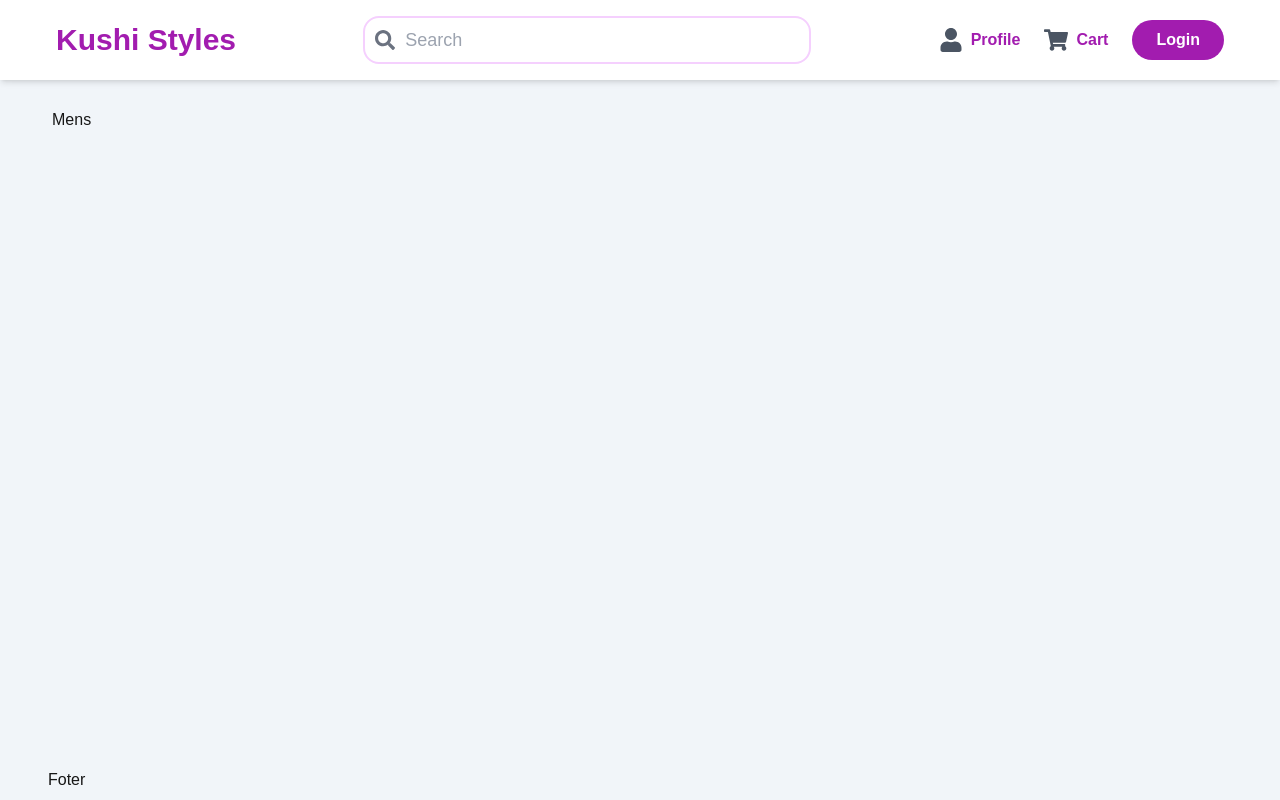
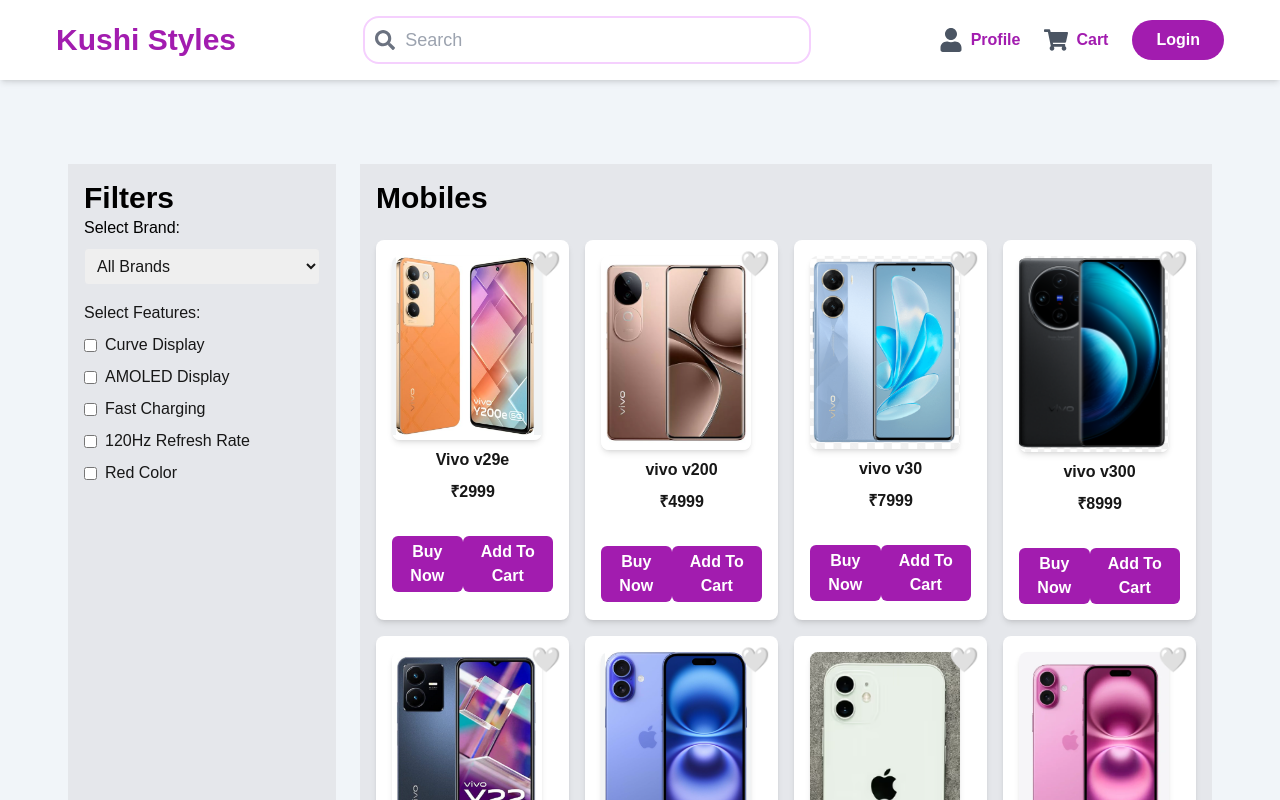
Before and after one commit to MonikaDevHJ/Kushi_Styles, a Next.js app: page /Catagories/Men in a window 1280 px wide. Shown: the top 800 px of the page. Built offline with nearby package versions, Linux system fonts and the light colour scheme.

Commit message:
making mens page

```diff
--- a/src/pages/Catagories/Men.tsx
+++ b/src/pages/Catagories/Men.tsx
@@ -1,11 +1,148 @@
-import React from 'react'
+import React, { useState } from "react";
+import Image from "next/image";
+import vivo1 from "../../assets/vivo1.png";
+import vivo2 from "../../assets/vivo2.png";
+import vivo3 from "../../assets/vivo3.png";
+import vivo4 from "../../assets/vivo4.png";
+import vivo5 from "../../assets/vivo5.png";
+import iphone1 from "../../assets/iphone1.png";
+import iphone2 from "../../assets/iphone2.png";
+import iphone3 from "../../assets/iphone3.png";
+import iphone4 from "../../assets/iphone4.png";
 
 const Men = () => {
+  const [selectedBrand, setSelectedBrand] = useState("All Brands");
+
+  const mobiles = [
+    { name: "Vivo v29e", brand: "Vivo", image: vivo1, price: 2999 },
+    { name: "vivo v200", brand: "Vivo", image: vivo2, price: 4999 },
+    { name: "vivo v30", brand: "Vivo", image: vivo3, price: 7999 },
+    { name: "vivo v300", brand: "Vivo", image: vivo4, price: 8999 },
+    { name: "vivo y2", brand: "Vivo", image: vivo5, price: 2999 },
+    { name: "iPhone 14", brand: "Iphone", image: iphone1, price: 2599 },
+    { name: "iPhone 14", brand: "Iphone", image: iphone4, price: 2999 },
+    { name: "iPhone 13", brand: "Iphone", image: iphone3, price: 3599 },
+    { name: "iPhone 12", brand: "Iphone", image: iphone2, price: 3999 },
+    { name: "iPhone 11", brand: "Iphone", image: iphone1, price: 9999 }
+  ];
+
+  // ✅ Filter mobiles based on selected brand
+  const filteredMobiles =
+    selectedBrand === "All Brands"
+      ? mobiles
+      : mobiles.filter(
+          (mobile) => mobile.brand.toLowerCase() === selectedBrand.toLowerCase()
+        );
+
   return (
-    <div>
-      <p>Mens</p>
+    <div className="mt-10 p-4">
+      <div className="grid grid-cols-1 md:grid-cols-3 lg:grid-cols-4 gap-6">
+        {/* Left Column - Filters */}
+        <div className="md:col-span-1 bg-gray-200 p-4">
+          <p className="text-black text-2xl md:text-3xl font-bold">Filters</p>
+
+          {/* Dropdown For Brands */}
+          <div className="mb-4">
+            <label className="block text-black font-medium">
+              Select Brand:
+            </label>
+            <select
+              className="w-full p-2 border rounded mt-2"
+              value={selectedBrand}
+              onChange={(e) => setSelectedBrand(e.target.value)}
+            >
+              <option value="All Brands">All Brands</option>
+              <option value="Vivo">Vivo</option>
+              <option value="Iphone">Iphone</option>
+              <option value="OnePlus">OnePlus</option>
+              <option value="Redmi">Redmi</option>
+              <option value="Samsung">Samsung</option>
+              <option value="Oppo">Oppo</option>
+            </select>
+          </div>
+
+          {/* Checkbox Filters */}
+          <div>
+            <p className="font-medium">Select Features:</p>
+            <div className="mt-2 space-y-2">
+              <label className="flex items-center">
+                <input type="checkbox" className="mr-2 accent-blue-500" />
+                Curve Display
+              </label>
+              <label className="flex items-center">
+                <input type="checkbox" className="mr-2 accent-blue-500" />
+                AMOLED Display
+              </label>
+              <label className="flex items-center">
+                <input type="checkbox" className="mr-2 accent-blue-500" />
+                Fast Charging
+              </label>
+              <label className="flex items-center">
+                <input type="checkbox" className="mr-2 accent-blue-500" />
+                120Hz Refresh Rate
+              </label>
+              <label className="flex items-center">
+                <input type="checkbox" className="mr-2 accent-blue-500" />
+                Red Color
+              </label>
+            </div>
+          </div>
+        </div>
+
+        {/* Right Column - Mobiles */}
+        <div className="md:col-span-2 lg:col-span-3 bg-gray-200 p-4">
+          <p className="text-black text-2xl md:text-3xl font-bold">Mobiles</p>
+
+          {/* Grid for Mobile Cards */}
+          <div className="grid grid-cols-1 sm:grid-cols-2 md:grid-cols-3 lg:grid-cols-4 gap-4 mt-6">
+            {filteredMobiles.length > 0 ? (
+              filteredMobiles.map((mobile, index) => (
+                <div
+                  key={index}
+                  className="bg-white p-4 shadow-md rounded-lg relative"
+                >
+                  {/* Wishlist Heart Icon Button */}
+                  <button className="absolute top-2 right-2 text-2xl text-gray-500">
+                    🤍
+                  </button>
+
+                  <Image
+                    src={mobile.image}
+                    alt={mobile.name}
+                    objectFit="contain"
+                    className="rounded-lg shadow-md"
+                    width={150}
+                    height={150}
+                  />
+                  <p className="text-center mt-2 font-semibold">
+                    {mobile.name}
+                  </p>
+                  <p className="text-center mt-2 font-semibold">
+                      ₹{mobile.price}
+                    </p>
+
+                  {/* Price and Add to Cart Section */}
+                  <div className="flex justify-between items-center mt-8">
+
+                    <button className="bg-fuchsia-700 text-white px-1 py-1   rounded-md font-bold hover:bg-fuchsia-500 transition duration-300">
+                      Buy Now
+                    </button>
+                    <button className="bg-fuchsia-700 text-white px-1 py-1   rounded-md font-bold hover:bg-fuchsia-500 transition duration-300">
+                      Add To Cart
+                    </button>
+                  </div>
+                </div>
+              ))
+            ) : (
+              <p className="text-center col-span-full text-red-500">
+                No mobiles found for this brand.
+              </p>
+            )}
+          </div>
+        </div>
+      </div>
     </div>
-  )
-}
+  );
+};
 
-export default Men
+export default Men;
```
